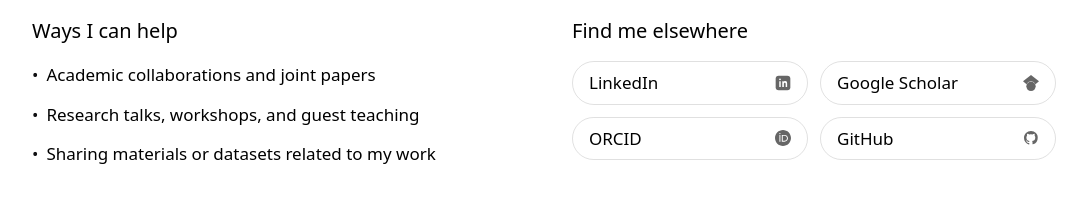
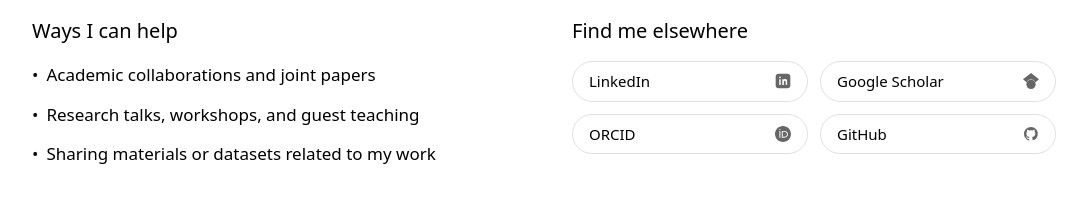
Before and after one commit to kyxzhe/kyxzhe.github.io, a Next.js app: page /contact in a window 1280 px wide. Shown: the part 948-1149 px from the top of the page, without its empty margins (96-1183 px from the left). Built offline with nearby package versions, Linux system fonts and the light colour scheme.

Commit message:
style: adjust profile label sizes

```diff
--- a/src/app/contact/page.tsx
+++ b/src/app/contact/page.tsx
@@ -211,7 +211,7 @@ export default function ContactPage() {
                   rel="noopener noreferrer"
                   className="flex items-center justify-between gap-3 px-4 py-2 border border-[rgba(0,0,0,0.12)] dark:border-white/20 rounded-full text-[17px] font-medium transition-colors duration-150 hover:border-foreground/50"
                 >
-                  <span>{label}</span>
+                  <span className="text-[15px]">{label}</span>
                   <span className="text-[rgba(0,0,0,0.6)] dark:text-black">{icon}</span>
                 </Link>
               ))}
```
